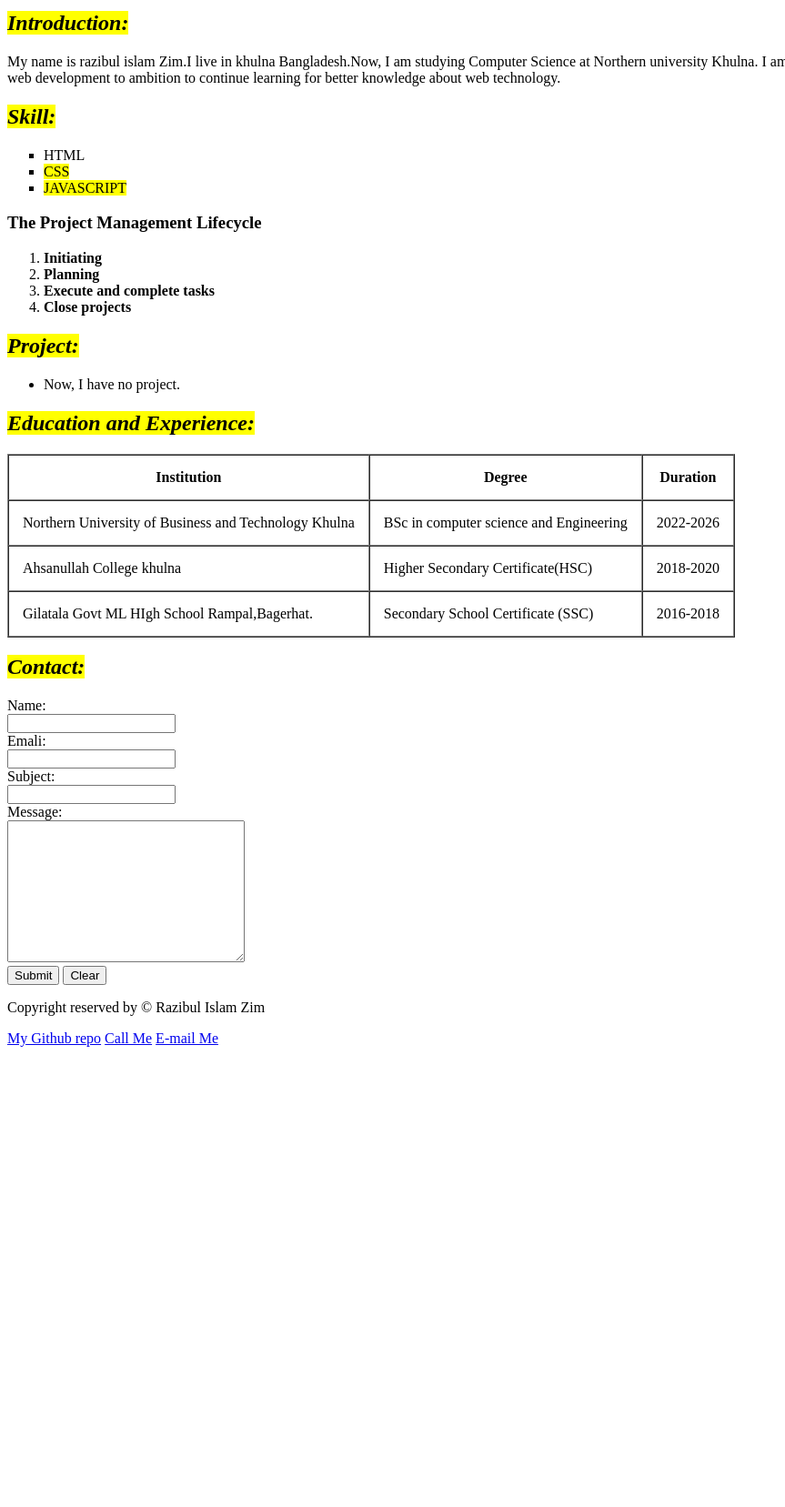
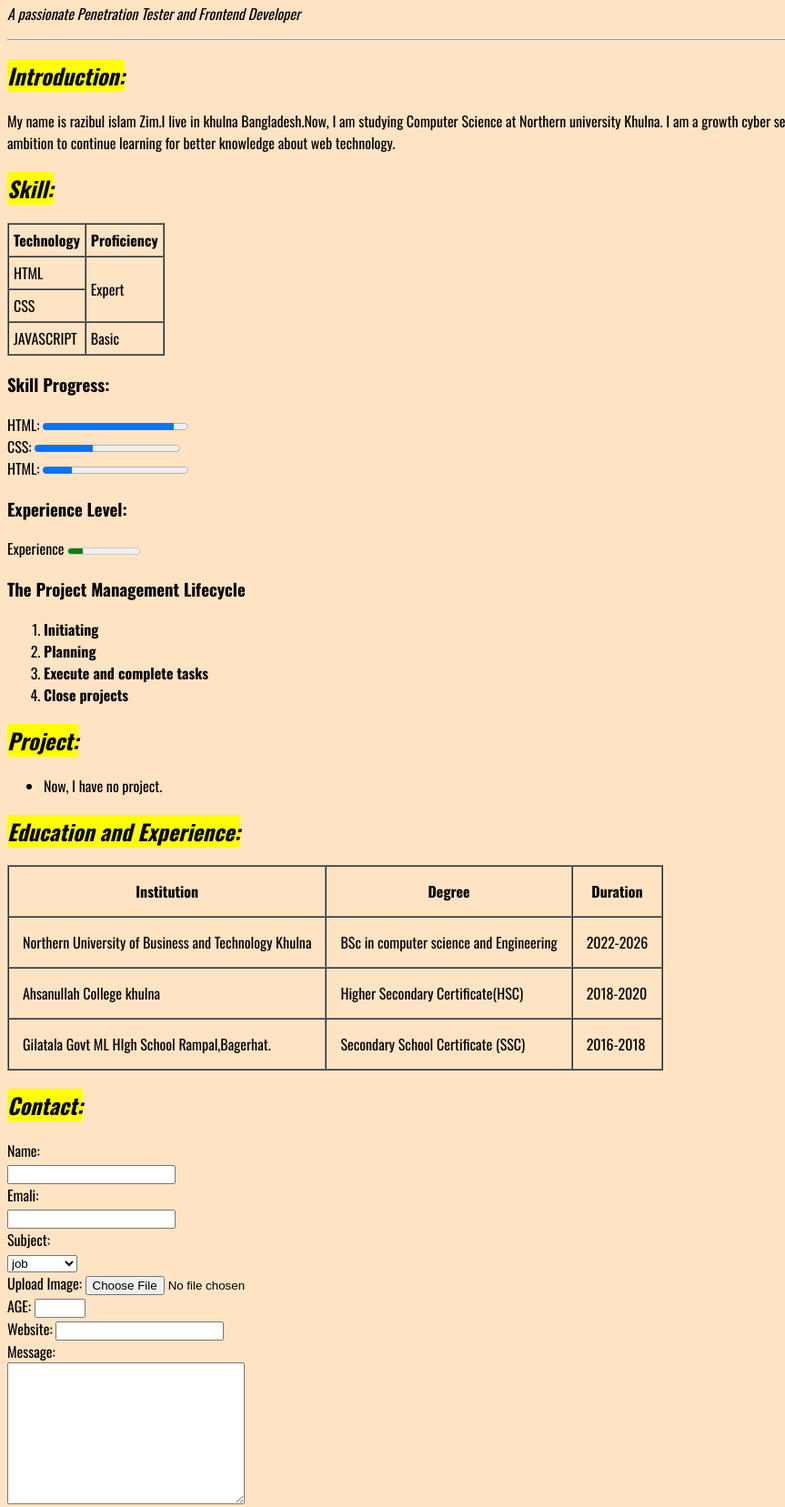
Before and after one commit to anisul-Islam/full-stack-assignment-3-html, a plain HTML site: page portfolio.html in a window 1280 px wide. Shown: the part 368-2025 px from the top of the page at 91% size, without its empty margins (0-863 px from the left). Before the commit the page ends 1527 px from the top, so only its background shows below. Drawn offline with nearby package versions, Linux system fonts and the light colour scheme.

Commit message:
update commit

```diff
--- a/portfolio.html
+++ b/portfolio.html
@@ -3,7 +3,34 @@
   <head>
     <meta charset="UTF-8" />
     <meta name="viewport" content="width=device-width, initial-scale=1.0" />
+    <meta http-equiv="X-UA-Compatible" content="ie=edge" />
+    <meta name="author" content="razibul Islam" />
+    <meta name="keywords" content="portfolio,html, razibul Islam" />
+
     <title>Document</title>
+    <!--add font_awesome cdn defination-->
+    <link
+      rel="stylesheet"
+      href="https://cdnjs.cloudflare.com/ajax/libs/font-awesome/6.5.2/css/all.min.css"
+      integrity="sha512-SnH5WK+bZxgPHs44uWIX+LLJAJ9/2PkPKZ5QiAj6Ta86w+fsb2TkcmfRyVX3pBnMFcV7oQPJkl9QevSCWr3W6A=="
+      crossorigin="anonymous"
+      referrerpolicy="no-referrer"
+    />
+    <!--google font link (https://fonts.google.com/)-->
+    <link rel="preconnect" href="https://fonts.googleapis.com" />
+    <link rel="preconnect" href="https://fonts.gstatic.com" crossorigin />
+    <link
+      href="https://fonts.googleapis.com/css2?family=Oswald:wght@200..700&display=swap"
+      rel="stylesheet"
+    />
+
+    <!--body_background color-->
+    <style>
+      body {
+        background-color: bisque;
+        font-family: "Oswald", sans-serif;
+      }
+    </style>
   </head>
   <body>
     <nav>
@@ -27,7 +54,7 @@
       </ul>
     </nav>
 
-    <header>
+    <header id="Introduction">
       <h1>Razibul Islam Zim</h1>
       <br />
       <img
@@ -38,9 +65,6 @@
       />
       <p><em>A passionate Penetration Tester and Frontend Developer</em></p>
       <hr />
-    </header>
-
-    <header id="Introduction">
       <!--Section:Introduction-->
       <h2>
         <mark><em>Introduction:</em></mark>
@@ -58,15 +82,51 @@
       <h2>
         <mark><em>Skill:</em></mark>
       </h2>
-      <ul type="square">
-        <li>HTML</li>
-        <li>
-          <mark>CSS</mark>
-        </li>
-        <li>
-          <mark>JAVASCRIPT</mark>
-        </li>
-      </ul>
+      <div>
+        <body>
+          <table border="1" cellpadding="5" cellspacing="0">
+            <thead>
+              <tr>
+                <th>Technology</th>
+                <th>Proficiency</th>
+              </tr>
+            </thead>
+            <tbody>
+              <tr>
+                <td>HTML</td>
+                <td rowspan="2">Expert</td>
+              </tr>
+              <tr>
+                <td>CSS</td>
+              </tr>
+              <tr>
+                <td>JAVASCRIPT</td>
+                <td>Basic</td>
+              </tr>
+            </tbody>
+          </table>
+      </div>
+      <div>
+         <!--add some html_5 tag-->
+    <h3>Skill Progress:</h3>
+    <div>
+      <label for="HTML Progress">HTML:</label>
+      <progress id="HTML Progress" value="90" max="100">90%</progress>
+    </div>
+    <div>
+      <label for="CSSProgress">CSS:</label>
+      <progress id="CSSProgress" value="40" max="100">40%</progress>
+    </div>
+   <div>
+    <label for="JAVA Progress">HTML:</label>
+    <progress id="JAVA Progress" value="20" max="100">20%</progress>
+   </div>
+    <h3>Experience Level:</h3>
+    <label for="Experience_Progress"> Experience </label>
+    <meter id="Experience_Progress" min="0" max="10" value="2">
+      2 years experience
+    </meter>
+      </div>
       <h3>The Project Management Lifecycle</h3>
       <ol>
         <li><strong>Initiating</strong></li>
@@ -124,7 +184,7 @@
       <h2>
         <mark><em>Contact:</em></mark>
       </h2>
-      <form>
+      <form action="https://formspree.io/f/xknddwve" method="POST">
         <div>
           <lebel for="Name"> Name: </lebel> <br />
           <input type="text" id="name " name="name" required />
@@ -135,7 +195,24 @@
         </div>
         <div>
           <lebel for="Subject"> Subject: </lebel> <br />
-          <input type="text" id="Subject " name="Subject" required />
+          <select type="subject" id="Subject " name="Subject" required>
+            <option value="job">job</option>
+            <option value="inquiry">inquiry</option>
+            <option value="feedback">feedback</option>
+          </select>
+        </div>
+        <div>
+          <label for="Image">Upload Image:</label>
+          <input type="file" id="Image" name="Image" accept="image/*" />
+        </div>
+
+        <div>
+          <label for="age">AGE:</label>
+          <input type="number" name="age" id="age" min="18" max="55" required />
+        </div>
+        <div>
+          <label for="website">Website:</label>
+          <input type="url" id="website" name="website" pattern="https?://.+" />
         </div>
         <div>
           <label for="message">Message:</label> <br />
@@ -146,16 +223,34 @@
           <button type="submit">Submit</button>
           <button type="reset">Clear</button>
         </div>
+        <br/>
       </form>
+      <div>
+        <iframe src="https://www.google.com/maps/embed?pb=!1m18!1m12!1m3!1d58839.433906363316!2d89.47908511370153!3d22.822293767652013!2m3!1f0!2f0!3f0!3m2!1i1024!2i768!4f13.1!3m3!1m2!1s0x39ff90089b891173%3A0xbd0758d8f997065b!2sShib%20Bari%20Circle%2C%20Khulna!5e0!3m2!1sen!2sbd!4v1718025850843!5m2!1sen!2sbd"
+        title="home map"
+        width="300"
+         height="250"
+         style="border:0;"
+         allowfullscreen=""
+         loading="lazy"
+         referrerpolicy="no-referrer-when-downgrade">
+        </iframe>
+      </div>
       <p>Copyright reserved by &copy; Razibul Islam Zim</p>
 
       <!--absolut link -->
-      <a target="_blank" href="https://github.com/razibul-zim"
-        >My Github repo</a
+      <a target="_blank" href="https://github.com/razibul-zim">
+        <i class="fa-brands fa-github"></i>
+        Github account</a
       >
+      <br />
+
       <!--relative link-->
-      <a href="tel:01860664122">Call Me</a>
-      <a href="mailto:rjrajibulislam1971@gmail.com">E-mail Me</a>
+      <a href="tel:01860664122"> <i class="fa-solid fa-phone"></i>Call Me</a>
+      <br />
+      <a href="mailto:rjrajibulislam1971@gmail.com"
+        ><i class="fa-regular fa-envelope"></i>E-mail Me</a
+      >
       <!--End_footer:Contact Form-->
     </footer>
   </body>
```
